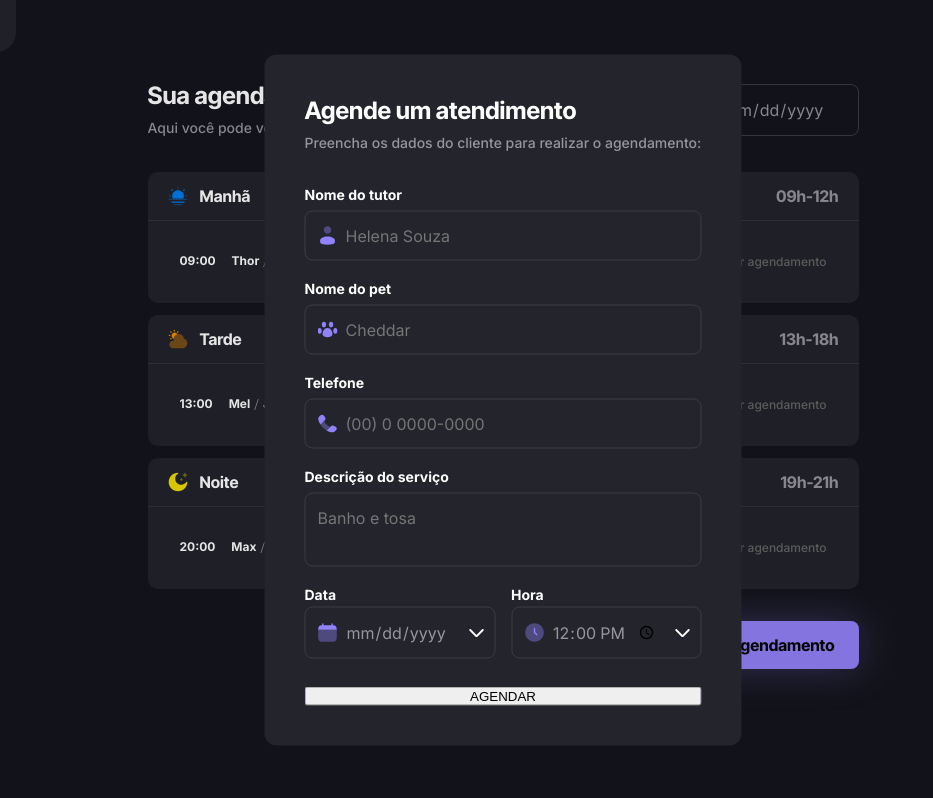
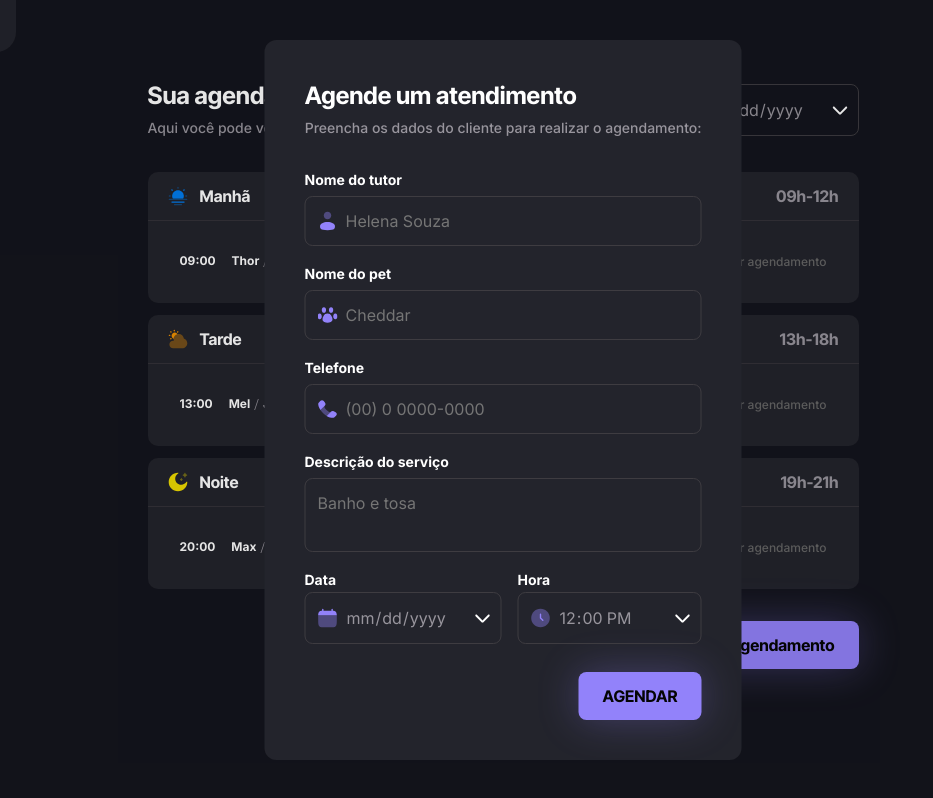
Before and after one commit to gabnunesdev/mundo-pet, a website built with webpack: page index.html in a window 1280 px wide. Both pictures are taken after a click on the button "Novo agendamento". Shown: the full height of the page, 137-1070 px from the left. Built offline with nearby package versions, Linux system fonts and the light colour scheme.

Commit message:
feat: enhance date input section with styling and layout adjustments

```diff
--- a/index.html
+++ b/index.html
@@ -26,10 +26,16 @@
               hoje.
             </p>
           </div>
-          <div class="date-field">
-            <img src="./src/assets/calendar.svg" alt="Ícone de calendário" />
-            <input type="date" name="date" id="date" />
-          </div>
+              <section class="input-section">
+                <img
+                  src="./src/assets/calendar.svg"
+                  alt="Ícone de calendário"
+                />
+                <input type="date" name="input-date" id="input-date" />
+                <span class="arrow-icon">
+                  <img src="./src/assets/arrow-down.svg" alt="" />
+                </span>
+              </section>
         </header>
 
         <aside class="schedule">
--- a/src/styles/form.css
+++ b/src/styles/form.css
@@ -15,6 +15,7 @@ form {
   display: flex;
   flex-direction: column;
   margin-inline: auto;
+  align-items: flex-end;
   gap: 1.75rem;
 }
 
@@ -113,14 +114,41 @@ input[type="date"] {
   width: 100%;
 }
 
-input[type="date"]::-webkit-calendar-picker-indicator {
-  display: none;
+form input[type="time"] {
+  width: 100%;
 }
 
-
+input[type="date"]::-webkit-calendar-picker-indicator {
+  opacity: 0;
+  z-index: 1;
+}
 
 .arrow-icon {
   position: absolute;
   max-height: 1.25rem;
   right: 8px;
 }
+
+input[type="time"]::-webkit-calendar-picker-indicator {
+  opacity: 0;
+  z-index: 1;
+}
+
+form button {
+  all: unset;
+  cursor: pointer;
+
+  padding: 0.75rem 1.5rem;
+  background-color: var(--content-brand);
+  border-radius: 0.5rem;
+
+  font: var(--font-label-large);
+  color: #050505;
+
+  box-shadow: 0 0 40px 0 rgba(146, 130, 250, 0.3);
+}
+
+form button:hover {
+  box-shadow: 0 0 40px 0 rgba(146, 130, 250, 0.411);
+  transition: 0.3s ease-out;
+}
--- a/src/styles/main.css
+++ b/src/styles/main.css
@@ -19,19 +19,22 @@
   color: var(--content-secondary);
 }
 
-input[type="date"] {
-  all: unset;
+.main .input-section {
+  display: flex;
+  flex-direction: row;
+  padding: 12px;
+  align-items: center;
+
+  border: 1px solid var(--border-primary);
+  border-radius: 0.5rem;
+
+  font: 400 1rem/1.5 "Inter", sans-serif;
+  color: var(--content-primary);
+
+  position: relative;
 }
 
-.main .date-field {
-  display: flex;
-  justify-content: center;
-  max-width: 10.75rem;
-  gap: 0.25rem;
+.main input[type="date"] {
+  margin-left: 0.5rem;
   color: var(--content-secondary);
-  font: 400 1rem/1.5 "Inter", sans-serif;
-  padding: 12px 12px 12px 12px;
-  border: 1px solid var(--border-primary);
-  border-radius: 0.5rem;
-  position: relative;
 }
```
